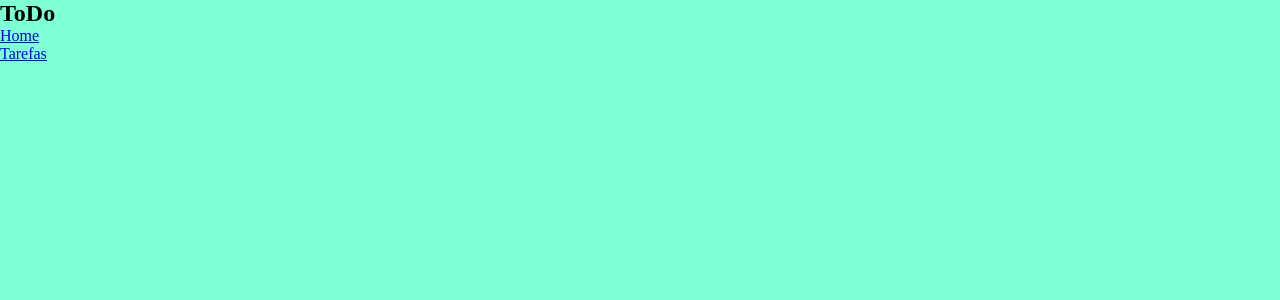
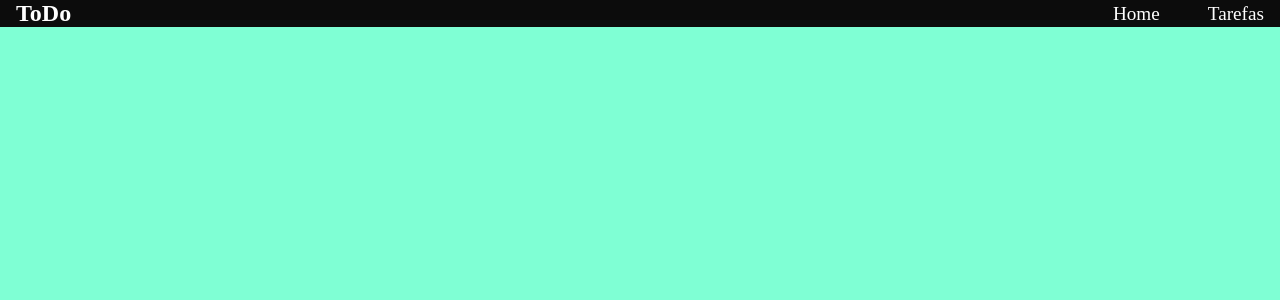
Before and after one commit to barbaradomith/TODOLIST-4A, a React (Vite) app: page / in a window 1280 px wide. Shown: the top 300 px of the page. Built offline with nearby package versions, Linux system fonts and the light colour scheme.

Commit message:
style: Estiliza a Navbar

```diff
--- /dev/null
+++ b/src/components/navbar/NavBar.css
@@ -0,0 +1,23 @@
+.navbar {
+  background-color: #0c0c0c;
+  overflow: hidden;
+  padding-inline: 1rem;
+
+  display: flex;
+  flex-direction: row;
+  color: white;
+}
+.navbar ul {
+  list-style-type: none;
+  display: flex;
+  flex-direction: row;
+  gap: 3rem;
+  align-items: center;
+  justify-content: end;
+  width: 100%;
+}
+.navbar a {
+  text-decoration: none;
+  color: white;
+  font-size: 1.2rem;
+}
--- a/src/components/navbar/NavBar.jsx
+++ b/src/components/navbar/NavBar.jsx
@@ -1,13 +1,15 @@
+import "./NavBar.css";
+
 export default function NavBar() {
   return (
-    <nav>
+    <nav className="navbar">
       <h1>ToDo</h1>
       <ul>
         <li>
           <a href="/">Home</a>
         </li>
         <li>
-          <a href="/">Tarefas</a>
+          <a href="/tarefas">Tarefas</a>
         </li>
       </ul>
     </nav>
```
Also changed, not shown: src/components/navbar/navbar.css (added).
